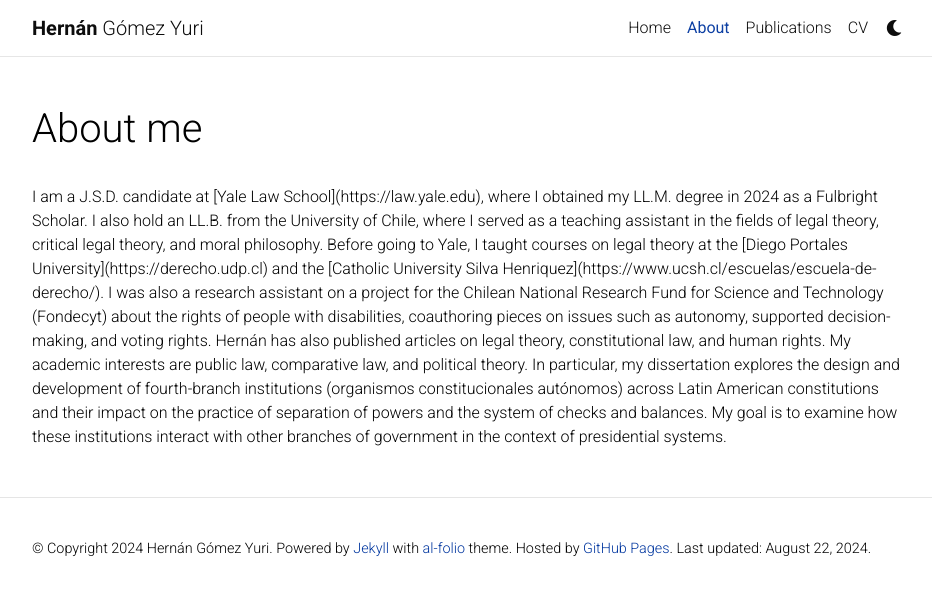
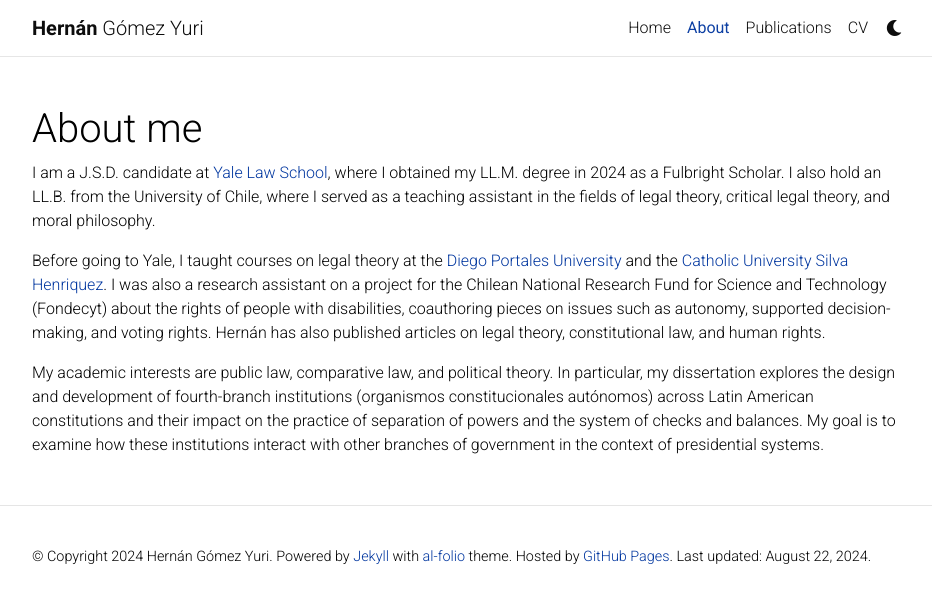
Before and after one commit to hgomezyuri/hgomezyuri.github.io, a Jekyll site: the page built from _pages/about.md, in a window 1280 px wide. Shown: the top 603 px of the page, without its empty margins (173-1105 px from the left). Built offline with Jekyll 4.4.1, drawn with Linux system fonts in a browser that asks for light colours; comment, search, counter and statistics services are not loaded; a style sheet for code colours, icons or effects is not loaded.

Commit message:
update about

```diff
--- a/_pages/about.md
+++ b/_pages/about.md
@@ -6,19 +6,12 @@ nav: true
 nav_order: 1
 
 ---
-<div class="post">
+<header class="post-header">
+<h1 class="post-title">About me</h1>
+</header>
 
-  <header class="post-header">
-    <h1 class="post-title">About me</h1>
-    <p class="post-description">{{ page.description }}</p>
-  </header>
+I am a J.S.D. candidate at [Yale Law School](https://law.yale.edu), where I obtained my LL.M. degree in 2024 as a Fulbright Scholar. I also hold an LL.B. from the University of Chile, where I served as a teaching assistant in the fields of legal theory, critical legal theory, and moral philosophy.
 
-  <article>
-    I am a J.S.D. candidate at [Yale Law School](https://law.yale.edu), where I obtained my LL.M. degree in 2024 as a Fulbright Scholar. I also hold an LL.B. from the University of Chile, where I served as a teaching assistant in the fields of legal theory, critical legal theory, and moral philosophy.
+Before going to Yale, I taught courses on legal theory at the [Diego Portales University](https://derecho.udp.cl) and the [Catholic University Silva Henriquez](https://www.ucsh.cl/escuelas/escuela-de-derecho/). I was also a research assistant on a project for the Chilean National Research Fund for Science and Technology (Fondecyt) about the rights of people with disabilities, coauthoring pieces on issues such as autonomy, supported decision-making, and voting rights. Hernán has also published articles on legal theory, constitutional law, and human rights.
 
-    Before going to Yale, I taught courses on legal theory at the [Diego Portales University](https://derecho.udp.cl) and the [Catholic University Silva Henriquez](https://www.ucsh.cl/escuelas/escuela-de-derecho/). I was also a research assistant on a project for the Chilean National Research Fund for Science and Technology (Fondecyt) about the rights of people with disabilities, coauthoring pieces on issues such as autonomy, supported decision-making, and voting rights. Hernán has also published articles on legal theory, constitutional law, and human rights.
-
-    My academic interests are public law, comparative law, and political theory. In particular, my dissertation explores the design and development of fourth-branch institutions (organismos constitucionales autónomos) across Latin American constitutions and their impact on the practice of separation of powers and the system of checks and balances. My goal is to examine how these institutions interact with other branches of government in the context of presidential systems.
-  </article>
-
-</div>
+My academic interests are public law, comparative law, and political theory. In particular, my dissertation explores the design and development of fourth-branch institutions (organismos constitucionales autónomos) across Latin American constitutions and their impact on the practice of separation of powers and the system of checks and balances. My goal is to examine how these institutions interact with other branches of government in the context of presidential systems.
```
Also changed, not shown: _pages/home.md (+4 -1 lines).
